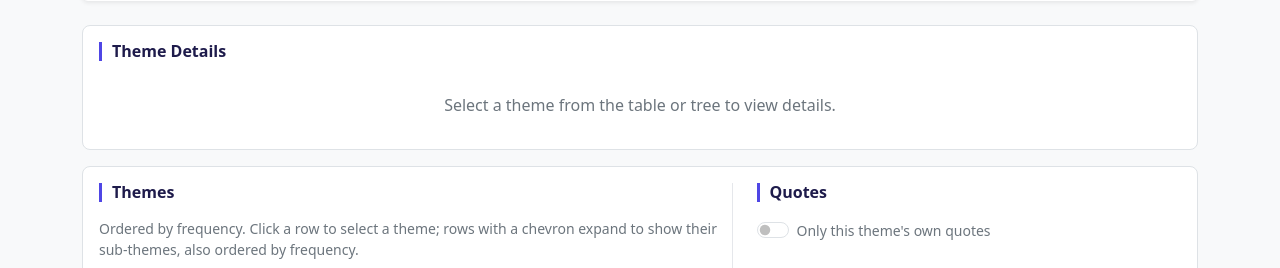
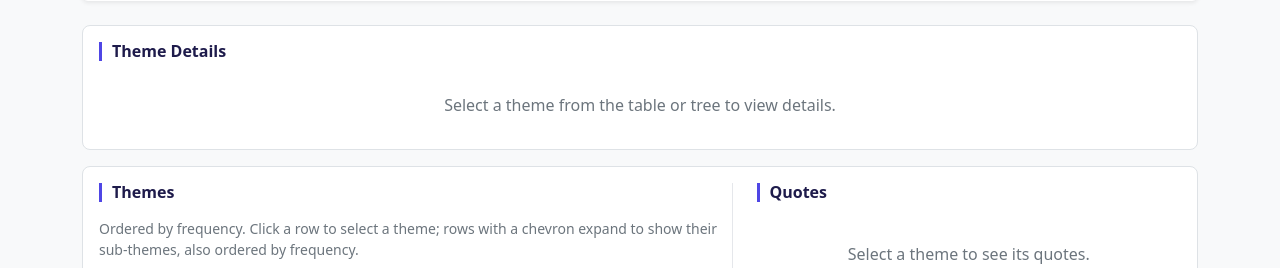
Before and after one commit to amosproj/amos2026ss02-automated-thematic-analysis, a Python web app: template Frontend/web/templates/codebooks/themes.html in a window 1280 px wide. Shown: the part 796-1064 px from the top of the page. Run offline with Jinja, Linux system fonts and the light colour scheme; the template is opened without the code that fills it: most values are stand-ins (such as "Sample title", 1, 10 or a date in 2020).

Commit message:
stats default to roll-up total, wording change, linting error fix
Signed-off-by: Selin Kahvecioglu <kahvecioglu@campus.tu-berlin.de>

```diff
--- a/Backend/app/services/theme_quotes.py
+++ b/Backend/app/services/theme_quotes.py
@@ -2,6 +2,7 @@ from __future__ import annotations
 
 import math
 from collections import defaultdict
+from typing import Any
 from uuid import UUID
 
 from sqlalchemy import desc, func, select
@@ -113,7 +114,7 @@ class ThemeQuotesService:
     async def _load_tags_for_quotes(
         self,
         *,
-        base_filter: tuple,
+        base_filter: tuple[Any, ...],
         document_ids: set[UUID],
     ) -> dict[tuple[UUID, str], list[UUID]]:
         if not document_ids:
--- a/Frontend/web/static/js/codebook_themes.js
+++ b/Frontend/web/static/js/codebook_themes.js
@@ -469,6 +469,17 @@
     updateMetricCards();
     renderThemeTreeTable(tree);
 
+    // Hide toggle when there are no sub-themes
+    const themeIdsWithSubthemes = new Set();
+    (function markSubthemeParents(nodes) {
+        for (const node of nodes) {
+            if (!isCodeNode(node.theme) && (node.children ?? []).some(c => !isCodeNode(c.theme))) {
+                themeIdsWithSubthemes.add(node.theme.id);
+            }
+            markSubthemeParents(node.children ?? []);
+        }
+    })(tree);
+
     // Auto-select the top theme by frequency on load and make its row visible.
     const top = sortByFrequency(frequencies)[0];
     if (top) {
@@ -495,7 +506,8 @@
     const quotesPageInfo   = document.getElementById("quotes-page-info");
     const quotesPrev       = document.getElementById("quotes-prev");
     const quotesNext       = document.getElementById("quotes-next");
-    const quotesOwnOnly    = document.getElementById("quotes-own-only");
+    const quotesHideSubthemes     = document.getElementById("quotes-hide-subthemes");
+    const quotesHideSubthemesWrap = document.getElementById("quotes-hide-subthemes-wrap");
     const themeDetailsQuotes = document.getElementById("theme-details-quotes");
 
     if (!quotesList) return;
@@ -509,7 +521,7 @@
         const url = new URL(quotesUrlTemplate.replace("__THEME__", themeId), window.location.origin);
         url.searchParams.set("page", page);
         url.searchParams.set("page_size", PAGE_SIZE);
-        url.searchParams.set("include_descendants", quotesOwnOnly && quotesOwnOnly.checked ? "false" : "true");
+        url.searchParams.set("include_descendants", quotesHideSubthemes && quotesHideSubthemes.checked ? "false" : "true");
         if (applicationRunId) {
             url.searchParams.set("application_run_id", applicationRunId);
         }
@@ -543,7 +555,7 @@
         quotesPagination.classList.add("d-none");
     }
 
-    function renderQuotes(data, themeName) {
+    function renderQuotes(data, themeName, rollUp) {
         quotesLoading.classList.add("d-none");
 
         const items = data.items || [];
@@ -553,8 +565,8 @@
         const pages = meta.pages  ?? 0;
 
         quotesLabel.textContent = "Quotes for: " + (themeName || "Theme");
-        quotesTotal.textContent = total === 1 ? "1 quote across corpus" : total + " quotes across corpus";
-        if (themeDetailsQuotes) themeDetailsQuotes.textContent = String(total);
+        quotesTotal.textContent = total === 1 ? "1 quote" : total + " quotes";
+        if (rollUp && themeDetailsQuotes) themeDetailsQuotes.textContent = String(total);
 
         if (items.length === 0) {
             quotesEmpty.classList.remove("d-none");
@@ -616,6 +628,7 @@
         activeQuoteThemeId = themeId;
         activeQuotePage    = page;
         const token = ++quotesRequestToken;
+        const rollUp = !(quotesHideSubthemes && quotesHideSubthemes.checked);
         setQuotesLoading();
 
         const themeName = (currentThemeInfoById[themeId] || {}).theme_name || "";
@@ -625,7 +638,7 @@
             const data = await response.json();
             if (token !== quotesRequestToken) return; // superseded by a newer request
             if (!response.ok || data.error) throw new Error(data.error || "HTTP " + response.status);
-            renderQuotes(data, themeName);
+            renderQuotes(data, themeName, rollUp);
         } catch (err) {
             if (token !== quotesRequestToken) return;
             quotesLoading.classList.add("d-none");
@@ -638,9 +651,15 @@
         if (!themeId) {
             resetQuotesPanel();
             if (themeDetailsQuotes) themeDetailsQuotes.textContent = "";
+            if (quotesHideSubthemesWrap) quotesHideSubthemesWrap.classList.add("d-none");
             return;
         }
         if (themeId === activeQuoteThemeId) return; // same theme — keep page and stat
+
+        if (quotesHideSubthemes) quotesHideSubthemes.checked = false;
+        if (quotesHideSubthemesWrap) {
+            quotesHideSubthemesWrap.classList.toggle("d-none", !themeIdsWithSubthemes.has(themeId));
+        }
         // Placeholder until this theme's quote total arrives with the fetch.
         if (themeDetailsQuotes) themeDetailsQuotes.textContent = "—";
         loadQuotes(themeId, 1);
@@ -658,8 +677,8 @@
         resetQuotesPanel();
     }
 
-    if (quotesOwnOnly) {
-        quotesOwnOnly.addEventListener("change", () => {
+    if (quotesHideSubthemes) {
+        quotesHideSubthemes.addEventListener("change", () => {
             if (activeQuoteThemeId) loadQuotes(activeQuoteThemeId, 1);
         });
     }
--- a/Frontend/web/templates/codebooks/themes.html
+++ b/Frontend/web/templates/codebooks/themes.html
@@ -226,12 +226,13 @@
               <h2 class="h6 panel-title" id="quotes-panel-title">Quotes</h2>
               <p class="text-secondary small mb-2" id="quotes-panel-total"></p>
 
-              {# Roll-up is the default; checking this limits the list to quotes
-                 assigned directly to the selected theme (not its sub-themes). #}
-              <div class="form-check form-switch mb-2" id="quotes-own-only-wrap">
-                <input class="form-check-input" type="checkbox" role="switch" id="quotes-own-only">
-                <label class="form-check-label small text-secondary" for="quotes-own-only">
-                  Only this theme's own quotes
+              {# Off by default: quotes roll up from sub-themes. Checking it limits
+                 the list to quotes assigned directly to the selected theme. The JS
+                 reveals it only for themes that actually have sub-themes. #}
+              <div class="form-check form-switch mb-2 d-none" id="quotes-hide-subthemes-wrap">
+                <input class="form-check-input" type="checkbox" role="switch" id="quotes-hide-subthemes">
+                <label class="form-check-label small text-secondary" for="quotes-hide-subthemes">
+                  Do not show sub-themes&#39; quotes
                 </label>
               </div>
 
```
Also changed, not shown: Frontend/tests/test_codebooks.py (+1 -1 lines).
